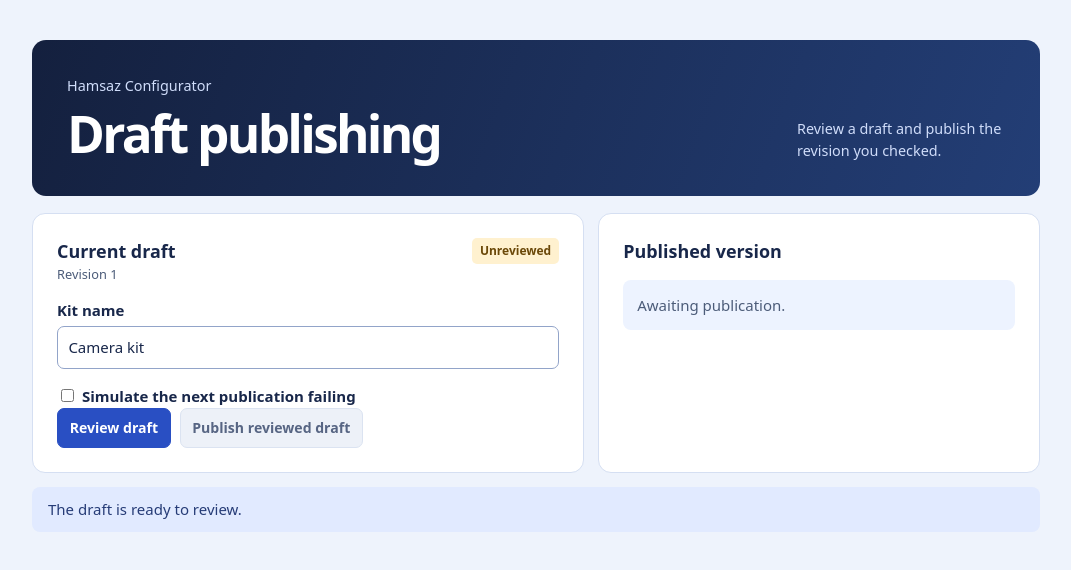
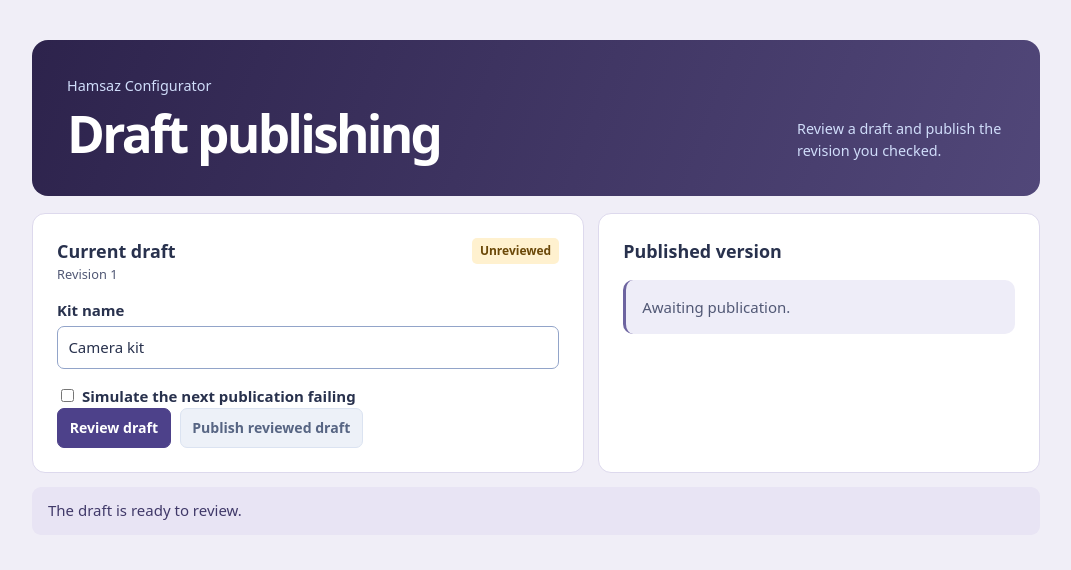
Before and after one commit to aa71200/hamsaz-editor-publish, a React app: page / in a window 1280 px wide. Shown: the whole page, without its empty margins (104-1175 px from the left). Built offline with nearby package versions, Linux system fonts and the light colour scheme.

```diff
--- a/src/editor.css
+++ b/src/editor.css
@@ -1,8 +1,8 @@
 * { box-sizing: border-box; }
-:root { color-scheme: light; --ink: #18274a; --muted: #4c5c79; --blue: #294fc3; --line: #d5dff2; }
-body { margin: 0; background: #eef3fc; color: var(--ink); font: 15px/1.5 system-ui, sans-serif; }
+:root { color-scheme: light; --ink: #28314d; --muted: #515875; --blue: #4d418a; --line: #ddd9ed; }
+body { margin: 0; background: #f0eef7; color: var(--ink); font: 15px/1.5 system-ui, sans-serif; }
 main { max-width: 68rem; margin-inline: auto; padding: clamp(14px, 3.6vw, 40px); }
-header { display: flex; justify-content: space-between; align-items: end; flex-wrap: wrap; gap: 15px; padding: clamp(20px, 3.2vw, 35px); margin-block-end: 17px; background: linear-gradient(110deg, #14203e, #233e76); border-radius: 14px; color: #fff; }
+header { display: flex; justify-content: space-between; align-items: end; flex-wrap: wrap; gap: 15px; padding: clamp(20px, 3.2vw, 35px); margin-block-end: 17px; background: linear-gradient(110deg, #2d234c, #514779); border-radius: 16px; color: #fff; }
 header p { margin: 0; color: #d0ddfa; font-size: .9rem; }
 header .guide { max-inline-size: 13rem; }
 h1 { font: 680 clamp(1.95rem, 4.8vw, 3.2rem)/1.08 system-ui, sans-serif; margin: .18em 0 0; letter-spacing: -.053em; }
@@ -23,9 +23,9 @@ button { font: 640 .88rem/1.25 system-ui, sans-serif; min-height: 40px; border-r
 button[data-primary="true"] { background: var(--blue); color: white; border-color: var(--blue); }
 button:disabled { color: #576583; background: #edf1f8; border-color: #dbe3f1; }
 :focus-visible { outline: 3px solid #4262c0; outline-offset: 2px; }
-.published-record, .published-empty { margin: 0; border-radius: 8px; padding: 14px; background: #edf3ff; }
+.published-record, .published-empty { margin: 0; border-radius: 10px; padding: 16px; background: #eeedf8; border-inline-start: 3px solid #6d64a0; }
 .published-record p { margin: 0 0 3px; color: #42578a; font-size: .83rem; }
 .published-record strong { font-size: 1.25rem; }
 .published-empty { color: var(--muted); }
-[role=status] { color: #263c77; background: #e1eaff; padding: .72rem 1rem; border-radius: 8px; margin: 14px 0 0; }
+[role=status] { color: #403969; background: #e8e4f4; padding: .8rem 1rem; border-radius: 9px; margin: 14px 0 0; }
 @media (max-width: 42rem) { .panels { grid-template-columns: 1fr; } }
```
Also changed, not shown: README.md, docs/draft-and-published-mobile.png (added), docs/draft-and-published.png.
